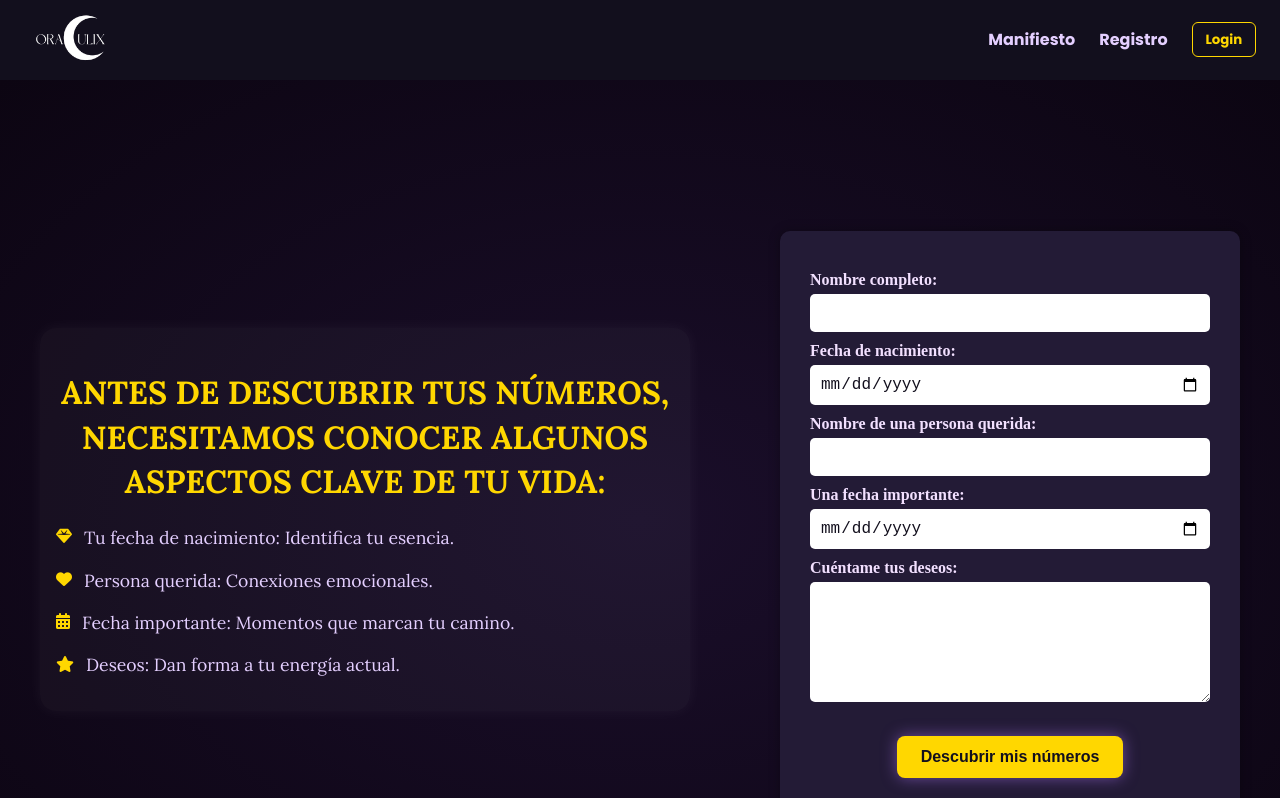
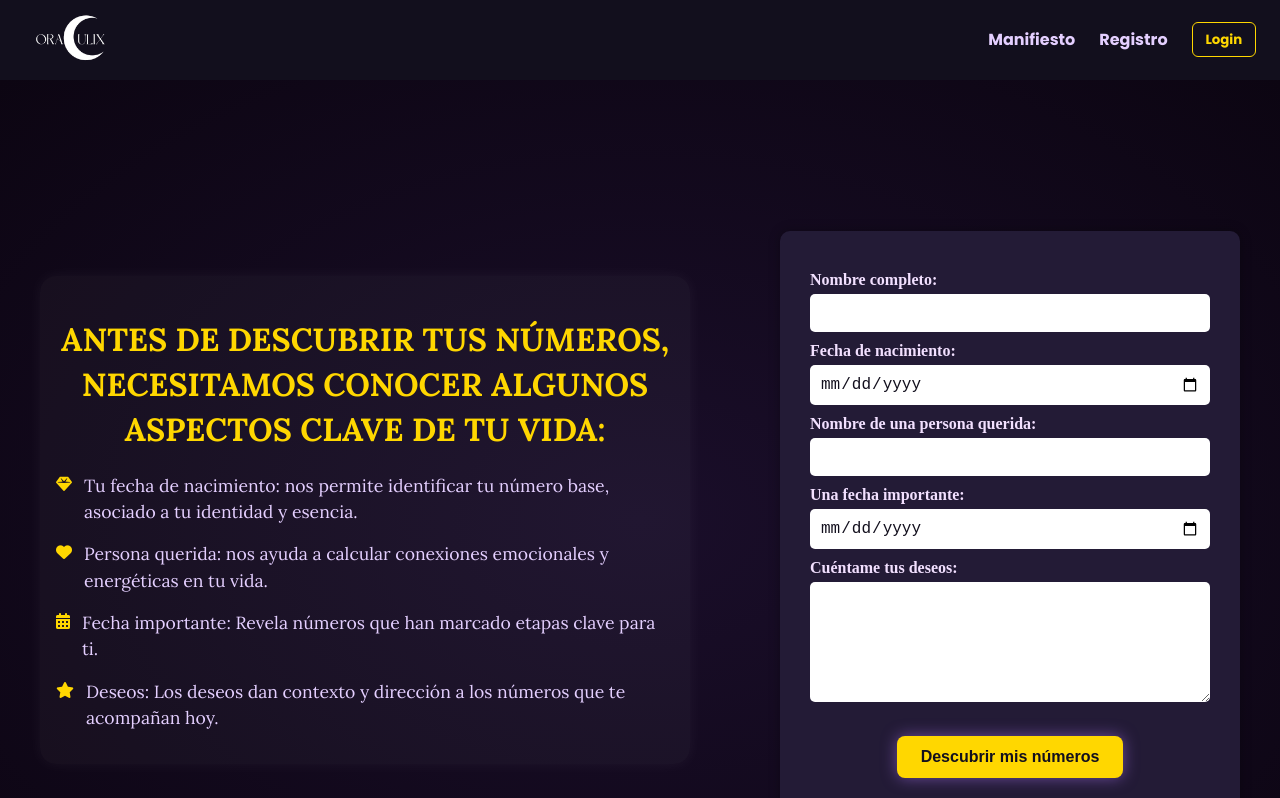
Before and after one commit to HectorAmpuero/oraculix-frontend, a React (Vite) app: page /formulario in a window 1280 px wide. Shown: the top 798 px of the page. Built offline with nearby package versions, Linux system fonts and the light colour scheme.

Commit message:
cambios forms

```diff
--- a/src/pages/Formulario.jsx
+++ b/src/pages/Formulario.jsx
@@ -80,10 +80,10 @@ const Formulario = () => {
       <div className="info-signos">
         <h2>Antes de descubrir tus números, necesitamos conocer algunos aspectos clave de tu vida:</h2>
         <ul className="info-signos-list">
-          <li><i className="fas fa-gem"></i> Tu fecha de nacimiento: Identifica tu esencia.</li>
-          <li><i className="fas fa-heart"></i> Persona querida: Conexiones emocionales.</li>
-          <li><i className="fas fa-calendar-alt"></i> Fecha importante: Momentos que marcan tu camino.</li>
-          <li><i className="fas fa-star"></i> Deseos: Dan forma a tu energía actual.</li>
+          <li><i className="fas fa-gem"></i> Tu fecha de nacimiento: nos permite identificar tu número base, asociado a tu identidad y esencia.</li>
+          <li><i className="fas fa-heart"></i> Persona querida: nos ayuda a calcular conexiones emocionales y energéticas en tu vida.</li>
+          <li><i className="fas fa-calendar-alt"></i> Fecha importante: Revela números que han marcado etapas clave para ti.</li>
+          <li><i className="fas fa-star"></i> Deseos: Los deseos dan contexto y dirección a los números que te acompañan hoy.</li>
         </ul>
       </div>
 
```
